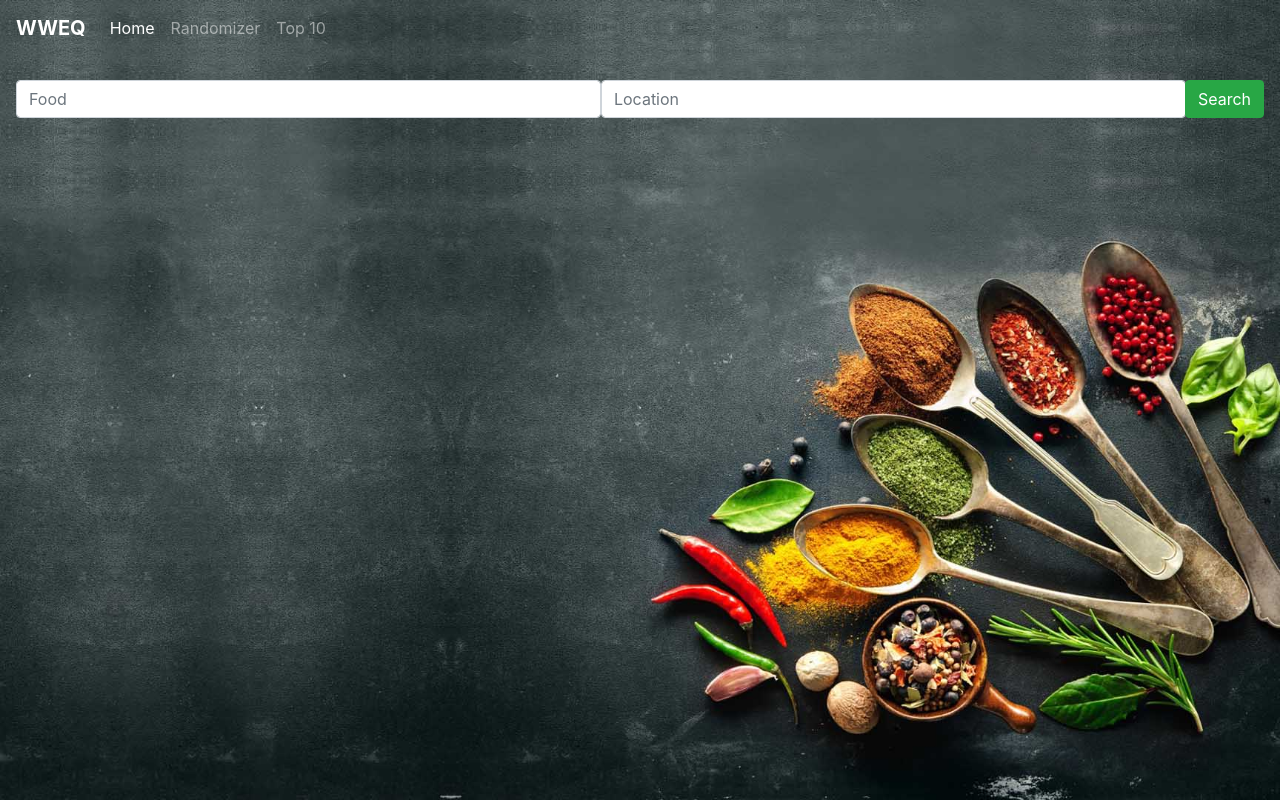
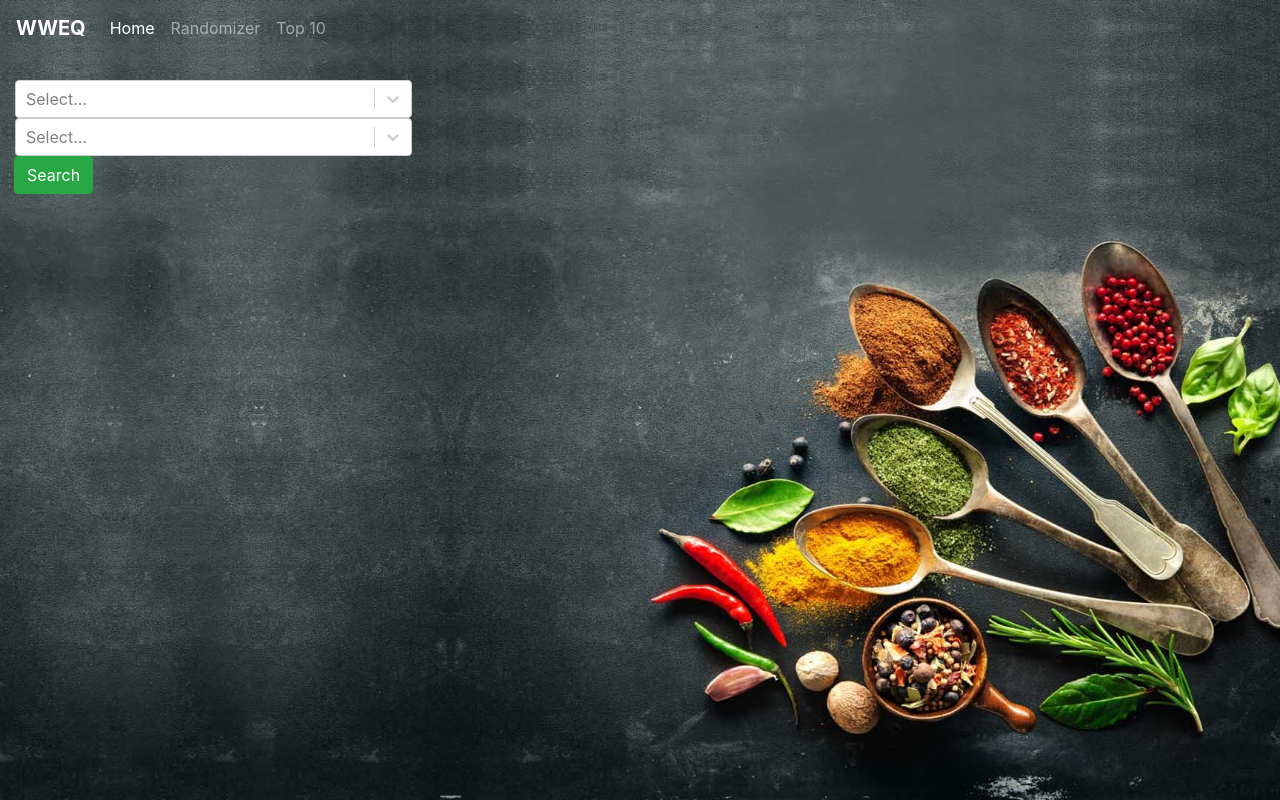
Before and after one commit to danielqnguyen/WWEQ, a React (Create React App) app in the folder WWEclient/: page / in a window 1280 px wide. Built offline with nearby package versions, Linux system fonts and the light colour scheme.

Commit message:
work on css and add a login

```diff
--- a/WWEclient/package.json
+++ b/WWEclient/package.json
@@ -18,6 +18,7 @@
     "react-router": "^4.3.1",
     "react-router-dom": "^4.3.1",
     "react-scripts": "2.1.1",
+    "react-select": "^2.1.2",
     "react-slick": "^0.23.2",
     "slick-carousel": "^1.8.1"
   },
--- a/WWEclient/src/Navigation.js
+++ b/WWEclient/src/Navigation.js
@@ -10,6 +10,8 @@ import AllRProfile from './components/restaurant/AllRProfile'
 import RProfile from './components/restaurant/RProfile'
 import REdit from './components/restaurant/REdit'
 import TopTen from './components/toptenlist/TTL'
+var x = document.getElementById("demo");
+
 
 class Navigation extends React.Component {
   constructor(props) {
--- a/WWEclient/src/components/random/LocationFinder.js
+++ b/WWEclient/src/components/random/LocationFinder.js
@@ -1,4 +1,5 @@
 import React, { Component } from 'react';
+import Select from 'react-select'
 
 class LocationFinder extends Component {
   constructor(props) {
@@ -15,13 +16,6 @@ class LocationFinder extends Component {
     this.setState({ [key]: val });
   }
 
-  // onClick = () => {
-    // console.log(this.state)
-    // this.state.location === ''
-    //   ? this.props.history.push({ pathname: '/random', food: 'food', location: 'irvine' })
-    //   : this.props.history.push({ pathname: '/random', food: this.state.food, location: this.state.location });
-  // }
-
   onClick = () => {
     if (this.state.food === '' && this.state.location === '') {
       this.props.history.push({ pathname: '/random', food: 'food', location: 'irvine' })
@@ -35,15 +29,32 @@ class LocationFinder extends Component {
   }
 
   render() {
+    const options = [
+      { value: 'chocolate', label: 'Chocolate' },
+      { value: 'strawberry', label: 'Strawberry' },
+      { value: 'vanilla', label: 'Vanilla' }
+    ]
+    const customStyles = {
+      option: (provided, state) => ({
+        ...provided,
+        borderBottom: '10px dotted pink',
+        color: state.isSelected ? 'red' : 'blue',
+        padding: 200,
+      })
+    }
     return (
       <React.Fragment>
         <div className="d-flex justify-content-center align-items-center">
           {/* <h2><label className="form-label" htmlFor="Location" style={{ color: "Lime" }}>Location</label></h2> */}
         </div>
         <br />
-        <div className="d-flex justify-content-center w3-container">
-          <input type="text" className="form-control" placeholder="Food" name="food" onChange={this.onChange} value={this.state.food} />
-          <input type="text" className="form-control" placeholder="Location" name="location" onChange={this.onChange} value={this.state.location} />
+        <div className="col-sm-4">
+          {/* <input type="text" className="form-control" placeholder="Food" name="food" onChange={this.onChange} value={this.state.food} /> */}
+          <Select options={options} />
+
+          {/* <input type="text" className="form-control" placeholder="Location" name="location" onChange={this.onChange} value={this.state.location} /> */}
+          <Select options={options} />
+
           <div className="input-group-append">
             <button className="btn btn-success" type="button" onClick={this.onClick}>Search</button>
           </div>
```
Also changed, not shown: 1 other file (tests, documents, lock files or other folders).
